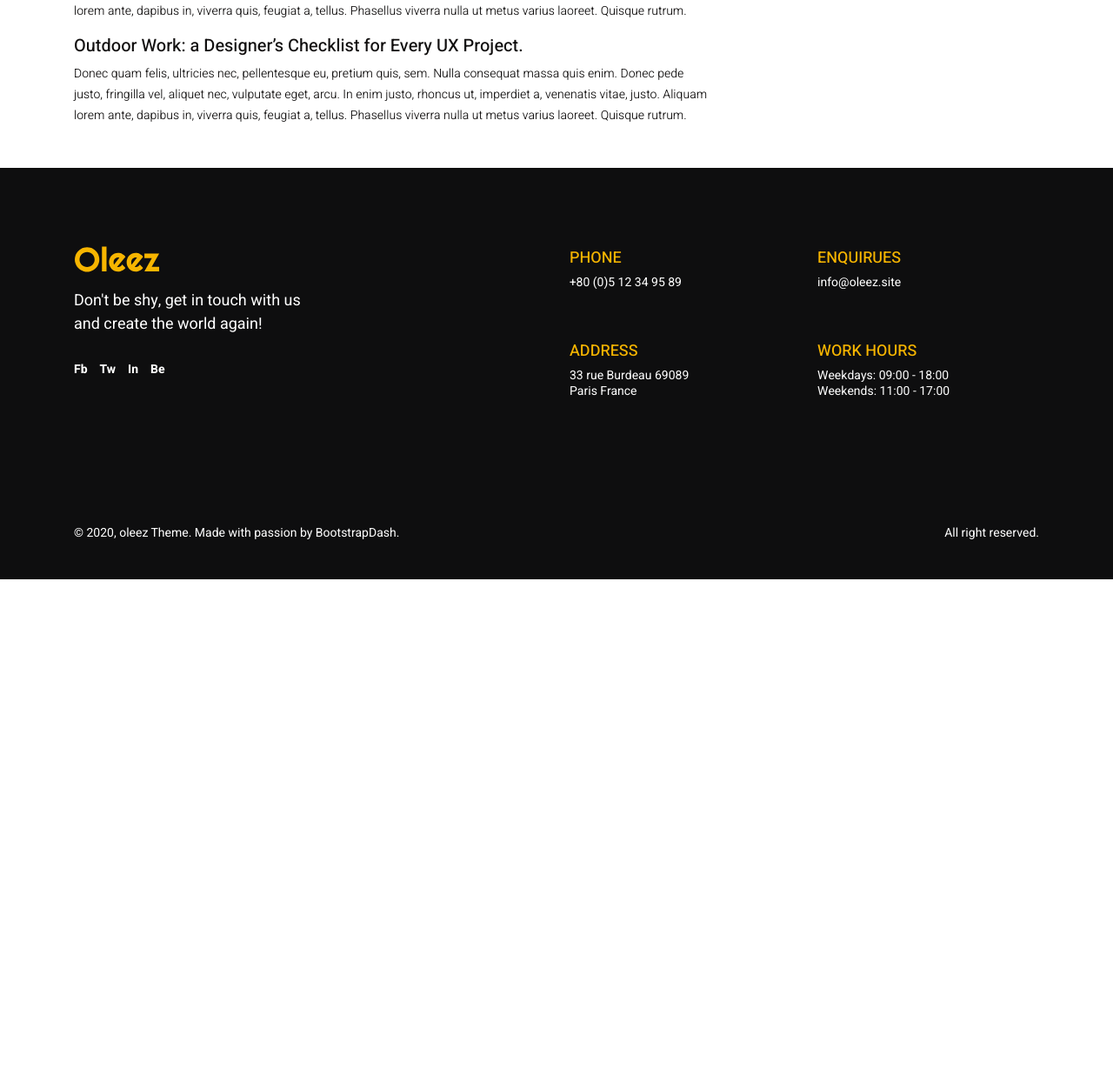
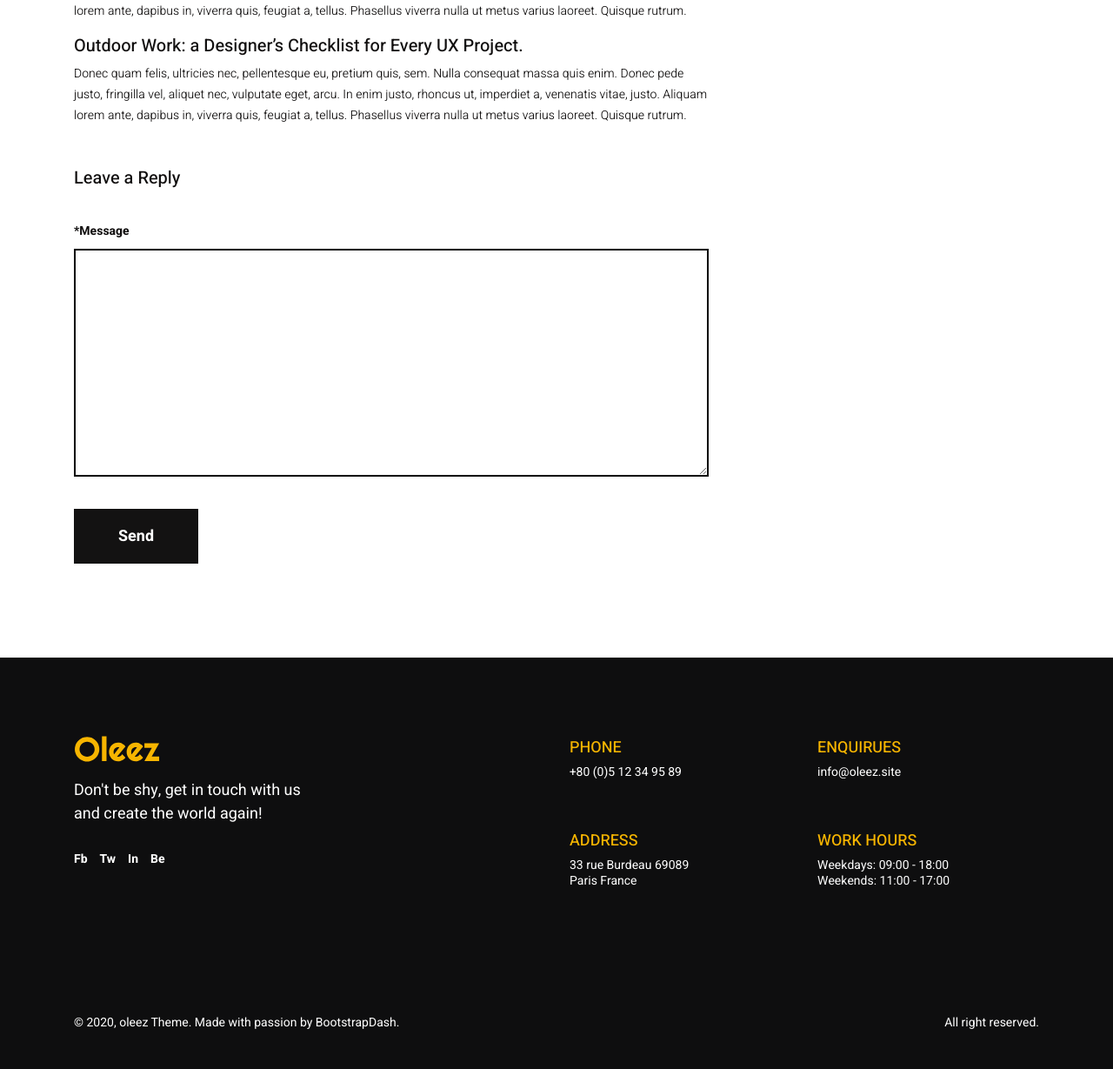
Before and after one commit to davideke1/-, a Django app: page /article/ in a window 1280 px wide. Shown: the part 1239-2468 px from the top of the page at 87% size. Before the commit the page ends 1905 px from the top, so only its background shows below. Run offline with Django 3.2, Linux system fonts and the light colour scheme; some libraries are stand-ins or nearby versions.

Commit message:
Update blog-single template

```diff
--- a/crud_blog/templates/crud_blog/blog-single.html
+++ b/crud_blog/templates/crud_blog/blog-single.html
@@ -37,10 +37,10 @@ Aritcle
                         <button class="btn next-post"> Next Post</button>
                     </div> {% endcomment %}
 
-                    {% comment %} <div class="comment-section wow fadeInUp">
+                    <div class="comment-section wow fadeInUp">
                         <h5 class="section-title">Leave a Reply</h5>
                         <form action="POST" class="oleez-comment-form">
-                            <div class="row">
+                            {% comment %} <div class="row">
                                 <div class="form-group col-md-6">
                                     <input type="text" class="oleez-input" id="fullName" name="fullName" required>
                                     <label for="fullName">*Full name</label>
@@ -49,7 +49,7 @@ Aritcle
                                     <input type="email" class="oleez-input" id="fullName" name="email" required>
                                     <label for="email">*Email</label>
                                 </div>
-                            </div>
+                            </div> {% endcomment %}
                             <div class="row">
                                 <div class="form-group col-12">
                                     <label for="message">*Message</label>
@@ -62,7 +62,7 @@ Aritcle
                                 </div>
                             </div>
                         </form>
-                    </div> {% endcomment %}
+                    </div>
                 </div>
             </div>
         </div>
```
